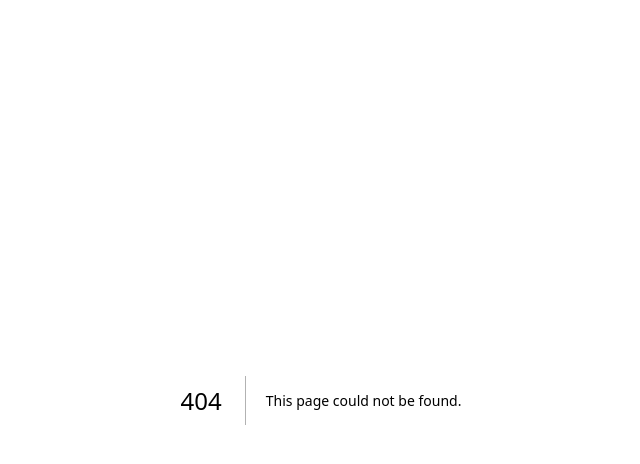
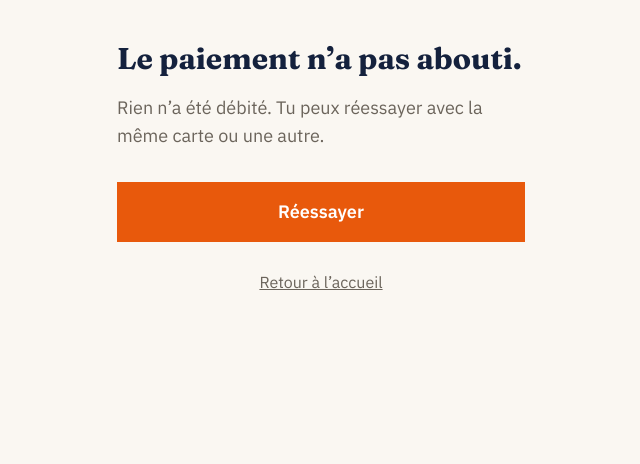
Before and after one commit to 3x109/Bilan-, a Next.js app: page /merci in a window 1280 px wide. Before the commit this address had no page. Shown: the top 464 px of the page, without its empty margins (319-959 px from the left). Built offline with nearby package versions, Linux system fonts and the light colour scheme; no server answers.

Commit message:
Rename page. tsx to page.tsx

```diff
--- /dev/null
+++ b/app/merci/page.tsx
@@ -0,0 +1,80 @@
+import Link from "next/link";
+import Stripe from "stripe";
+
+export const dynamic = "force-dynamic";
+
+async function lireSession(id: string | undefined) {
+  const cle = process.env.STRIPE_SECRET_KEY;
+  if (!id || !id.startsWith("cs_") || !cle) return null;
+  try {
+    const stripe = new Stripe(cle);
+    return await stripe.checkout.sessions.retrieve(id);
+  } catch {
+    return null;
+  }
+}
+
+export default async function Merci({
+  searchParams,
+}: {
+  searchParams: Promise<{ session_id?: string }>;
+}) {
+  const { session_id } = await searchParams;
+  const session = await lireSession(session_id);
+  const paye =
+    session?.status === "complete" &&
+    (session.payment_status === "paid" ||
+      session.payment_status === "no_payment_required");
+  const email = session?.customer_details?.email;
+
+  return (
+    <main className="mx-auto flex min-h-screen max-w-md flex-col px-5 pb-12 pt-10">
+      {paye ? (
+        <>
+          <p className="text-sm font-semibold uppercase tracking-widest text-gris-chaud">
+            Paiement reçu
+          </p>
+          <h1 className="mt-4 font-titre text-3xl font-bold leading-tight">
+            C’est fait. Ton accès à Bilan est confirmé.
+          </h1>
+          <p className="mt-4 text-lg text-gris-chaud">
+            {email
+              ? `Un reçu part à ${email}. `
+              : "Un reçu t’a été envoyé par e-mail. "}
+            Bilan est en accès anticipé : on t’écrit à cette adresse dès que
+            ton espace est ouvert.
+          </p>
+          <p className="mt-4 text-gris-chaud">
+            Garantie satisfait ou remboursé pendant 14 jours, remboursement
+            sous 5 jours ouvrés.
+          </p>
+          <Link
+            href="/apercu"
+            className="mt-8 block bg-action px-6 py-4 text-center text-lg font-semibold text-white"
+          >
+            Refaire un bilan
+          </Link>
+        </>
+      ) : (
+        <>
+          <h1 className="font-titre text-3xl font-bold leading-tight">
+            Le paiement n’a pas abouti.
+          </h1>
+          <p className="mt-4 text-lg text-gris-chaud">
+            Rien n’a été débité. Tu peux réessayer avec la même carte ou une
+            autre.
+          </p>
+          <Link
+            href="/tarifs"
+            className="mt-8 block bg-action px-6 py-4 text-center text-lg font-semibold text-white"
+          >
+            Réessayer
+          </Link>
+          <Link href="/" className="mt-4 block py-3 text-center text-gris-chaud underline">
+            Retour à l’accueil
+          </Link>
+        </>
+      )}
+    </main>
+  );
+}
```
